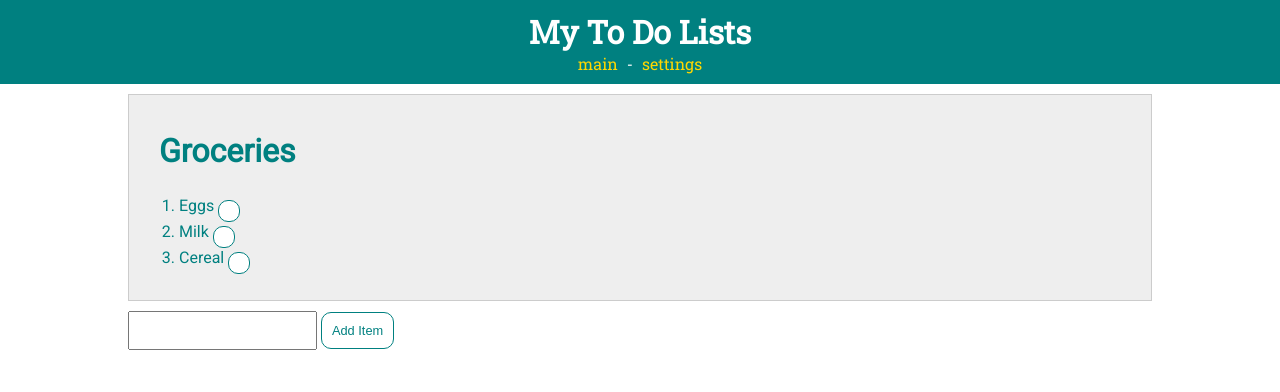
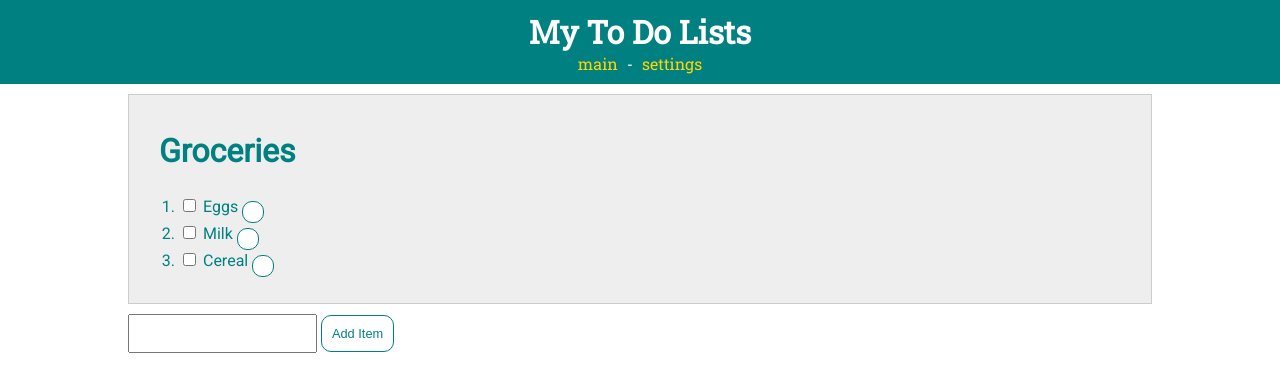
Before and after one commit to ffrfaye/PUI_Web_Lab, a plain HTML site: page list.html in a window 1280 px wide. Drawn offline with Linux system fonts and the light colour scheme.

Commit message:
added checkbox to todo items

```diff
--- a/list.html
+++ b/list.html
@@ -24,9 +24,12 @@
             <div class="list">
                 <h2 class="list-title">Groceries</h2>
                 <ol id="groceryList">
-                    <li>Eggs <button class="deleteItem" onclick="deleteListitem(this.parentNode)"></li>
-                    <li>Milk <button class="deleteItem" onclick="deleteListitem(this.parentNode)"></li>
-                    <li>Cereal <button class="deleteItem" onclick="deleteListitem(this.parentNode)"></li>
+                    <li><input type="checkbox" class="complete-item" onclick="completeListItem(this)">
+                      Eggs <button class="deleteItem" onclick="deleteListitem(this.parentNode)"></li>
+                    <li><input type="checkbox" class="complete-item" onclick="completeListItem(this)">
+                      Milk <button class="deleteItem" onclick="deleteListitem(this.parentNode)"></li>
+                    <li><input type="checkbox" class="complete-item" onclick="completeListItem(this)">
+                      Cereal <button class="deleteItem" onclick="deleteListitem(this.parentNode)"></li>
                 </ol>
 
             </div>
--- a/main.js
+++ b/main.js
@@ -12,5 +12,15 @@ function addListItem() {
 }
 
 function deleteListitem(item) {
+  // remove li element (item) from ol element (item.parentNode)
   item.parentNode.removeChild(item);
 }
+
+function completeListItem(item) {
+  if(item.checked) {
+    item.parentNode.style.textDecoration="line-through";
+  }
+  else {
+    item.parentNode.style.textDecoration="none";
+  }
+}
```
